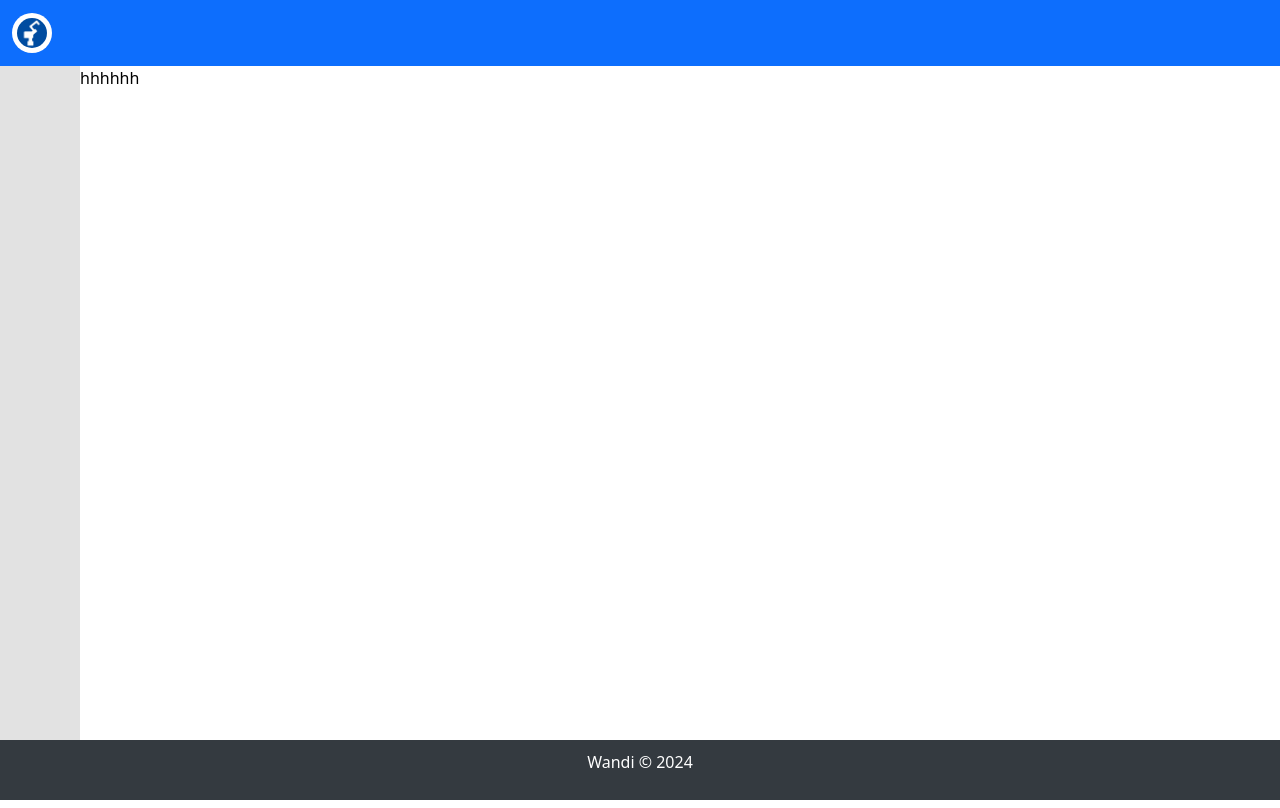
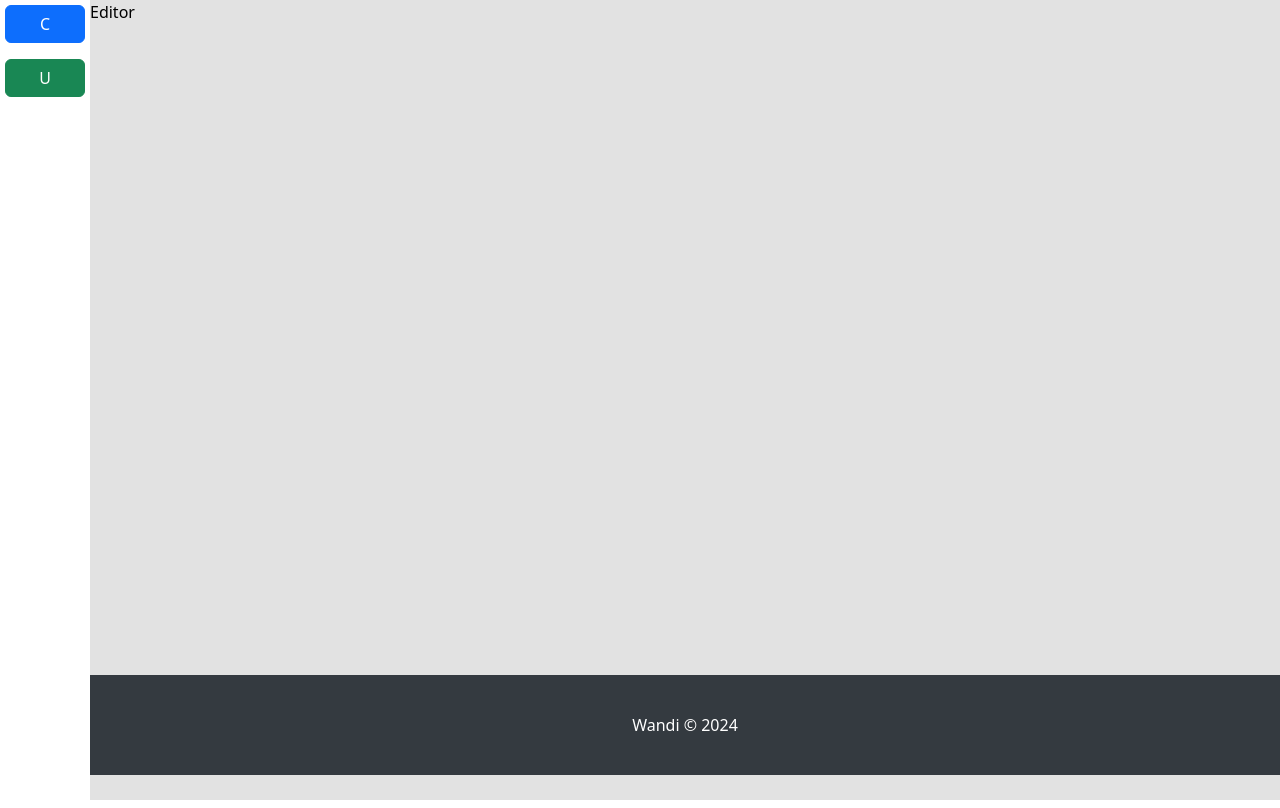
Before and after one commit to elisioMassaqui/wandi-studio, a website built with Vite: page src/index.html in a window 1280 px wide. Built offline with nearby package versions, Linux system fonts and the light colour scheme.

Commit message:
dominando o css principalmente o footer content

```diff
--- a/src/css/style.css
+++ b/src/css/style.css
@@ -5,37 +5,55 @@ body {
     height: 100vh;
   }
 
-  .sidebar {
-    width: 80px;
-    background-color: rgb(226, 226, 226);
-    height: 100%;
-  }
-
   .content {
     flex-grow: 1;
-    padding: 0;
     display: flex;
     flex-direction: column;
   }
 
   .main {
     flex-grow: 1;
-    padding: 0;
     display: flex;
     flex-direction: row;
   }
 
-  .navbar {
-    width: 100%;
+  .sidebar {
+    width: 90px;
+    height: 100%;
+  }
+
+  .dentro-sidebar {
+    flex-grow: 1;
+    display: flex;
+    flex-direction: column;
+    padding: 5px;
   }
 
   .main-content {
     flex-grow: 1;
+    overflow: auto;
+    background-color: rgb(226, 226, 226);
+  }
+
+  .editor{
+    width: 100%;
+    height: 84.34%;
   }
 
   footer {
     background-color: #343a40;
     color: white;
     text-align: center;
-    padding: 10px 0;
+    position: relative;
+    height: 100px; /* Altura inicial do footer */
+    overflow: auto; /* Adiciona barra de rolagem se necessário */
+    display: flex;
+    flex-direction: column;
+    justify-content: center;
+    transition: height 0.3s ease;
   }
+
+  footer p {
+    margin: 0;
+    padding: 10% 0;
+  }
--- a/src/index.html
+++ b/src/index.html
@@ -12,25 +12,22 @@
 
 <body class="mb-2 text-black">
   <div class="content">
-    <nav class="navbar bg-primary">
-      <div class="container-fluid">
-        <a class="navbar-brand" href="#">
-          <div class="circleLogo">
-            <img src="/images/wandi.png" alt="Logo" width="30" height="30" class="d-inline-block align-text-top">
-          </div>
-        </a>
-      </div>
-    </nav>
     <div class="main">
-      <div class="sidebar"></div>
+      <div class="sidebar box">
+        <div class="dentro-sidebar">
+          <button type="button" class="btn btn-primary">C</button>
+          <p></p>
+          <button typse="button" class="btn btn-success">U</button>
+        </div>
+        </div>
       <div class="main-content">
         <!-- Conteúdo principal aqui -->
-         hhhhhh
+        <div class="editor">Editor</div>
+        <footer>
+          <p>Wandi © 2024</p>
+        </footer>
       </div>
     </div>
-    <footer>
-      <p>Wandi © 2024</p>
-    </footer>
   </div>
 </body>
 
```
